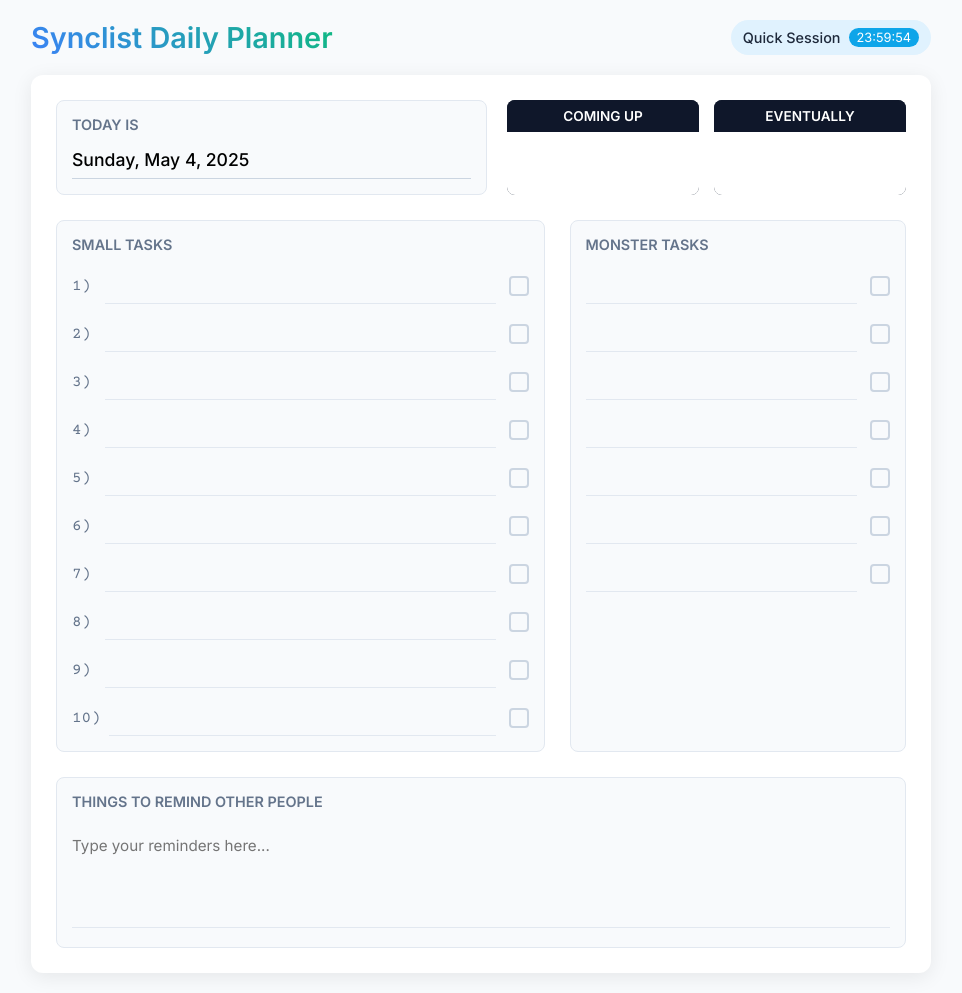
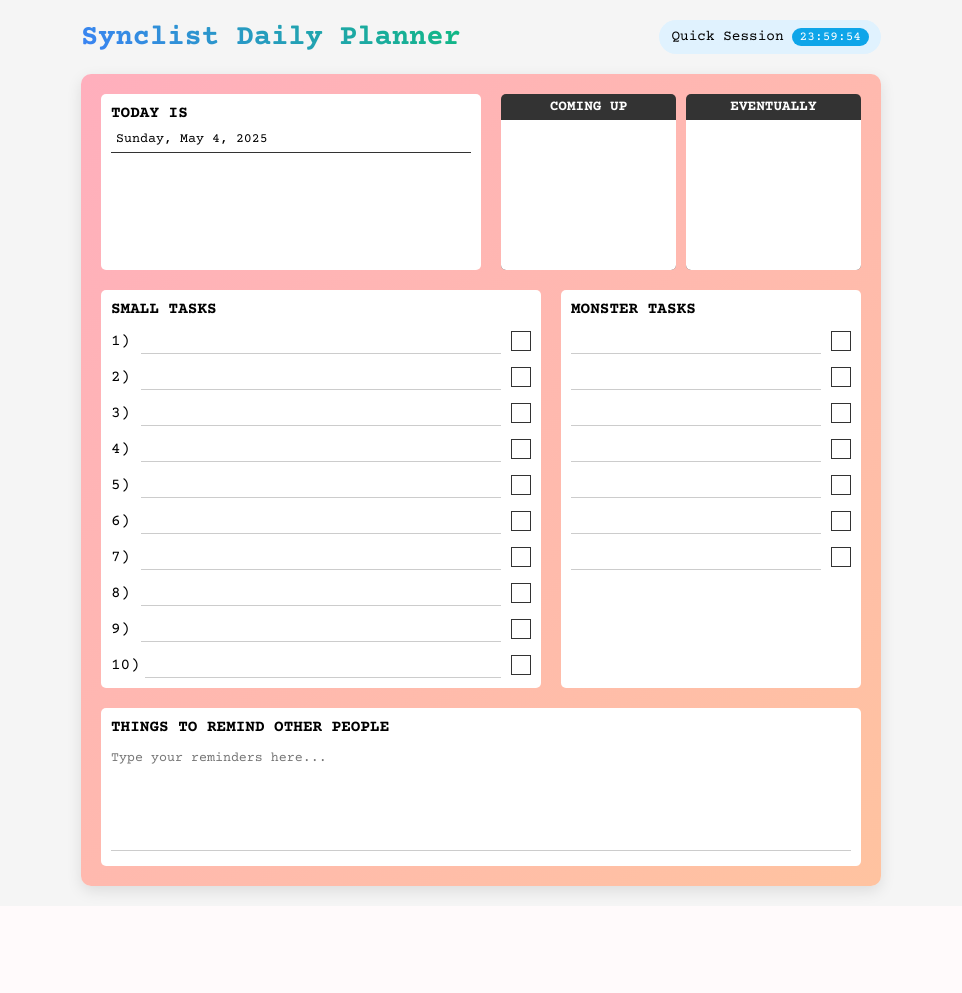
Before and after one commit to Jaskiran2012/Django, a Django app: template quickstart/templates/quickstart/dashboard.html in a window 1280 px wide. Shown: the whole page, without its empty margins (159-1121 px from the left). After the commit the page ends 900 px from the top, so only its background shows below. Run offline with Django 5.2, Linux system fonts and the light colour scheme; the template is opened without the code that fills it, so the values that code supplies are empty.

Commit message:
evaluaton

```diff
--- a/quickstart/templates/quickstart/dashboard.html
+++ b/quickstart/templates/quickstart/dashboard.html
@@ -13,14 +13,13 @@
 }
 
 body {
-            font-family: 'Inter', sans-serif;
-            background-color: #f8fafc;
+    font-family: 'Courier Prime', monospace;
+    background-color: #f5f5f5;
     display: flex;
     justify-content: center;
-            align-items: flex-start;
+    align-items: center;
     min-height: 100vh;
     padding: 20px;
-            color: #1e293b;
 }
 
 .planner-container {
@@ -66,14 +65,19 @@
             font-size: 0.8rem;
         }
 
+.planner-container {
+    width: 100%;
+    max-width: 800px;
+}
+
 .planner-page {
-            background: white;
-            border-radius: 12px;
-            padding: 25px;
-            box-shadow: 0 4px 20px rgba(0, 0, 0, 0.08);
+    background: linear-gradient(135deg, #ffafbd, #ffc3a0);
+    border-radius: 10px;
+    padding: 20px;
+    box-shadow: 0 5px 15px rgba(0, 0, 0, 0.1);
     display: flex;
     flex-direction: column;
-            gap: 25px;
+    gap: 20px;
 }
 
 .header-section {
@@ -83,110 +87,94 @@
 
 .today-section {
     flex: 1;
-            background-color: #f8fafc;
-            padding: 15px;
-            border-radius: 8px;
-            border: 1px solid #e2e8f0;
+    background-color: white;
+    padding: 10px;
+    border-radius: 5px;
 }
 
 .section-title {
-            font-weight: 600;
+    font-weight: bold;
     display: block;
-            margin-bottom: 8px;
-            font-size: 0.9rem;
-            color: #64748b;
+    margin-bottom: 5px;
 }
 
 .date-input {
     width: 100%;
-            padding: 8px 0;
+    padding: 5px;
     border: none;
-            border-bottom: 1px solid #cbd5e1;
+    border-bottom: 1px solid #333;
     font-family: inherit;
     background: transparent;
-            font-size: 1.1rem;
-            font-weight: 500;
 }
 
 .upcoming-section {
     flex: 1;
     display: flex;
-            gap: 15px;
+    gap: 10px;
 }
 
 .upcoming-box {
     flex: 1;
-            background-color: #1e293b;
+    background-color: #333;
     color: white;
-            border-radius: 8px;
+    border-radius: 5px;
     overflow: hidden;
 }
 
 .upcoming-title {
-            padding: 8px;
+    padding: 5px;
     text-align: center;
-            font-weight: 600;
-            font-size: 0.85rem;
-            background-color: #0f172a;
+    font-weight: bold;
+    font-size: 0.9rem;
 }
 
 .upcoming-content {
     background-color: white;
-            height: 100%;
-            min-height: 60px;
-            padding: 10px;
-            color: #1e293b;
-            font-size: 0.9rem;
+    height: 150px;
 }
 
 .tasks-section {
     display: flex;
-            gap: 25px;
+    gap: 20px;
 }
 
 .small-tasks {
     flex: 3;
-            background-color: #f8fafc;
-            padding: 15px;
-            border-radius: 8px;
-            border: 1px solid #e2e8f0;
+    background-color: white;
+    padding: 10px;
+    border-radius: 5px;
 }
 
 .monster-tasks {
     flex: 2;
-            background-color: #f8fafc;
-            padding: 15px;
-            border-radius: 8px;
-            border: 1px solid #e2e8f0;
+    background-color: white;
+    padding: 10px;
+    border-radius: 5px;
 }
 
 .tasks-list {
     display: flex;
     flex-direction: column;
-            gap: 12px;
-            margin-top: 15px;
+    gap: 10px;
+    margin-top: 10px;
 }
 
 .task-item {
     display: flex;
     align-items: center;
-            gap: 8px;
+    gap: 5px;
 }
 
 .task-number {
     min-width: 25px;
-            font-family: 'Courier Prime', monospace;
-            color: #64748b;
 }
 
 .task-input {
     flex: 1;
     border: none;
-            border-bottom: 1px solid #e2e8f0;
-            padding: 8px 0;
+    border-bottom: 1px solid #ccc;
+    padding: 5px 0;
     font-family: inherit;
-            background: transparent;
-            font-size: 0.95rem;
 }
 
 .monster-input {
@@ -196,37 +184,24 @@
 .checkbox {
     width: 20px;
     height: 20px;
-            border: 2px solid #cbd5e1;
-            border-radius: 4px;
+    border: 1px solid #333;
     cursor: pointer;
     display: flex;
     justify-content: center;
     align-items: center;
     margin-left: 5px;
-            transition: all 0.2s ease;
-        }
-
-        .checkbox:hover {
-            border-color: #94a3b8;
-        }
-
-        .checkbox.checked {
-            background-color: #10b981;
-            border-color: #10b981;
 }
 
 .checkbox.checked::before {
     content: "✓";
-            color: white;
+    color: #4CAF50;
     font-weight: bold;
-            font-size: 0.8rem;
 }
 
 .reminder-section {
-            background-color: #f8fafc;
-            padding: 15px;
-            border-radius: 8px;
-            border: 1px solid #e2e8f0;
+    background-color: white;
+    padding: 10px;
+    border-radius: 5px;
 }
 
 .reminder-textarea {
@@ -234,17 +209,14 @@
     height: 100px;
     margin-top: 10px;
     border: none;
-            border-bottom: 1px solid #e2e8f0;
+    border-bottom: 1px solid #ccc;
     resize: none;
     font-family: inherit;
-            padding: 8px 0;
-            font-size: 0.95rem;
-            background: transparent;
 }
 
 input:focus, textarea:focus {
     outline: none;
-            border-bottom-color: #3b82f6;
+    border-bottom-color: #ffafbd;
 }
 
  /* Responsive adjustments */
@@ -261,6 +233,7 @@
                 padding: 15px;
             }
         }
+
     </style>
 </head>
 <body>
```
Also changed, not shown: db.sqlite3. Lines whose indentation alone changed are shown as unchanged.
